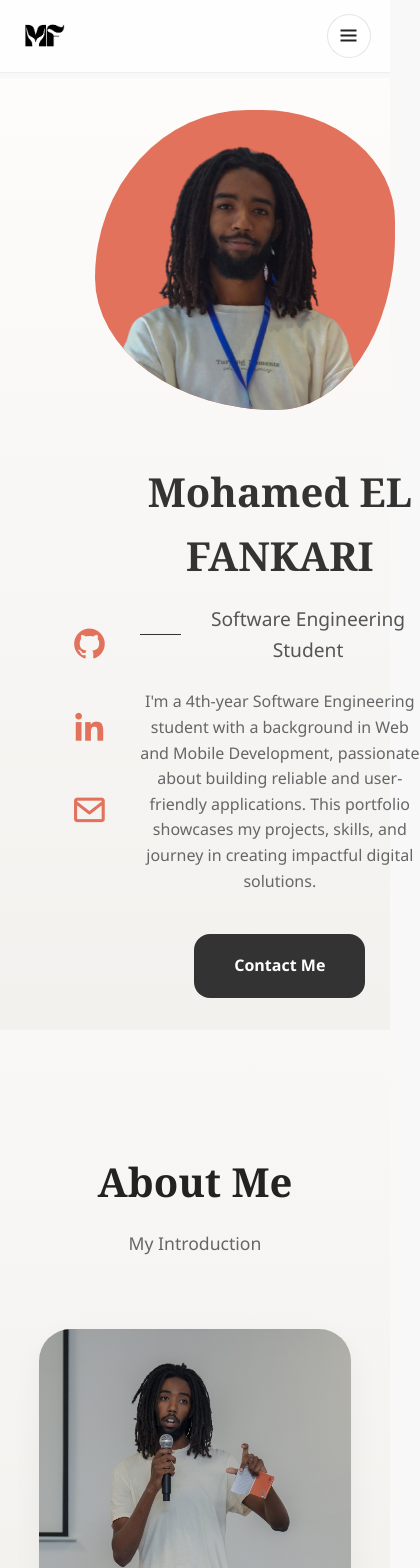
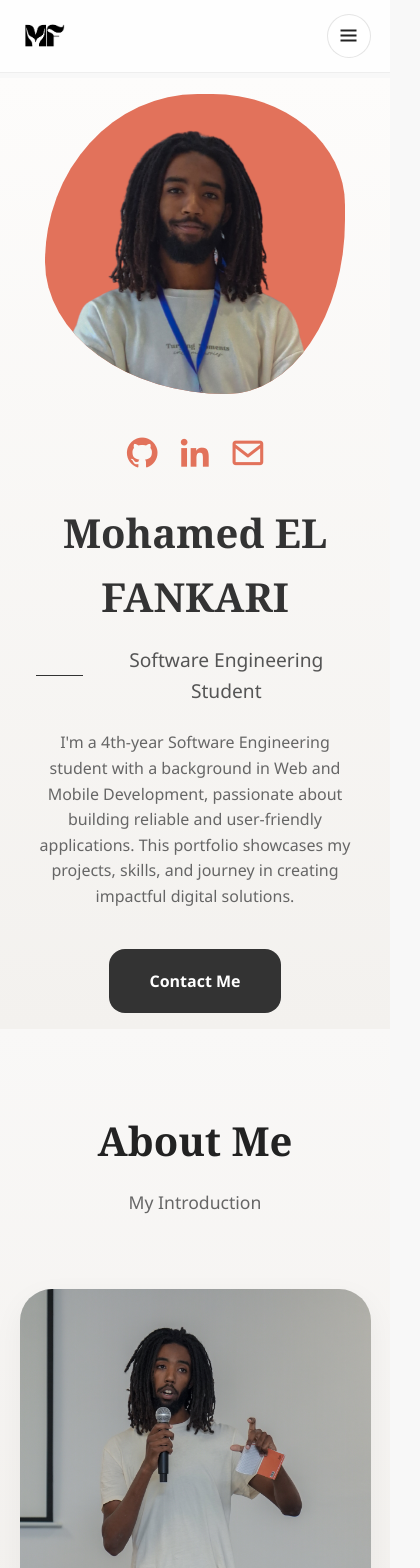
Before and after one commit to mohamedefk02/portfolio, a Next.js app: page / in a window 390 px wide. Shown: the top 1568 px of the page, 420 px wide, since content can reach past the window. Built offline with nearby package versions, Linux system fonts and the light colour scheme.

Commit message:
Fixed the mobile layout

```diff
--- a/app/globals.css
+++ b/app/globals.css
@@ -1113,6 +1113,8 @@ footer {
   .hero-main-container {
     flex-direction: column-reverse;
     text-align: center;
+    padding: 1rem;
+    gap: 2rem;
   }
 
   .hero-title-wrapper {
@@ -1193,6 +1195,14 @@ footer {
     background: #ebe3d3;
   }
 
+  .hero-vintage {
+    padding: 0 5%;
+  }
+
+  section {
+    padding: 80px 5%;
+  }
+
   .projects-grid {
     grid-template-columns: 1fr;
   }
@@ -1202,7 +1212,7 @@ footer {
   }
 
   .tech-grid {
-    grid-template-columns: repeat(3, 1fr);
+    grid-template-columns: repeat(2, 1fr);
   }
 
   .about-container {
@@ -1217,6 +1227,17 @@ footer {
 
   .contact-container {
     flex-direction: column;
+  }
+
+  .hero-left {
+    flex-direction: column;
+    align-items: center;
+    gap: 1rem;
+  }
+
+  .hero-icons-vertical {
+    flex-direction: row;
+    gap: 1rem;
   }
 
   .hero-name {
```
